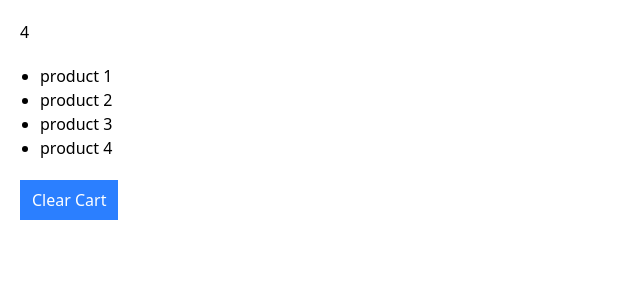
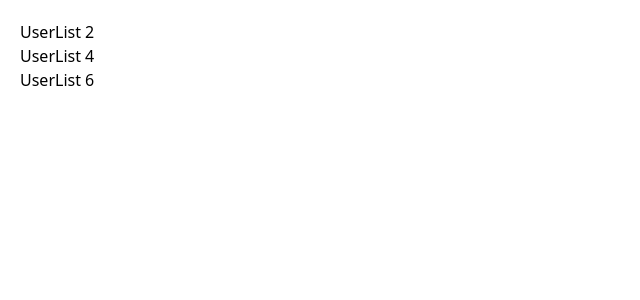
Before and after one commit to phitronio/SDT-Django, a React (Vite) app in the folder phimart-client/: page / in a window 1280 px wide. Shown: the top 300 px of the page, without its empty margins (0-640 px from the left). Built offline with nearby package versions, Linux system fonts and the light colour scheme.

Commit message:
29.6 added

```diff
--- a/phimart-client/src/App.jsx
+++ b/phimart-client/src/App.jsx
@@ -1,27 +1,11 @@
-import { useState } from "react";
-import Cart from "./components/Cart";
-import Navbar from "./components/Navbar";
+import Effect from "./components/Effect";
 
 function App() {
-  const [cartItems, setCartItems] = useState([
-    "product 1",
-    "product 2",
-    "product 3",
-    "product 4",
-  ]);
-
-  const handleProductRemove = (item) => {
-    setCartItems(cartItems.filter((product) => product != item));
-  };
-
   return (
     <div className="m-5">
-      <Navbar cartItemsCount={cartItems.length} />
-      <Cart
-        cartItems={cartItems}
-        onClear={() => setCartItems([])}
-        onRemove={handleProductRemove}
-      />
+      <Effect />
+      <Effect />
+      <Effect />
     </div>
   );
 }
--- /dev/null
+++ b/phimart-client/src/components/Effect.jsx
@@ -0,0 +1,24 @@
+import { useEffect } from "react";
+
+let count = 0;
+
+const Effect = () => {
+  useEffect(() => {
+    console.log("Effect occured");
+  });
+
+  return (
+    <div>
+      <h1>UserList {++count}</h1>
+    </div>
+  );
+};
+
+export default Effect;
+
+/*
+Side Effects
+1. Manually modify the DOM
+2. Store data in local storage
+3. Call the to fetch/save data
+*/
```
